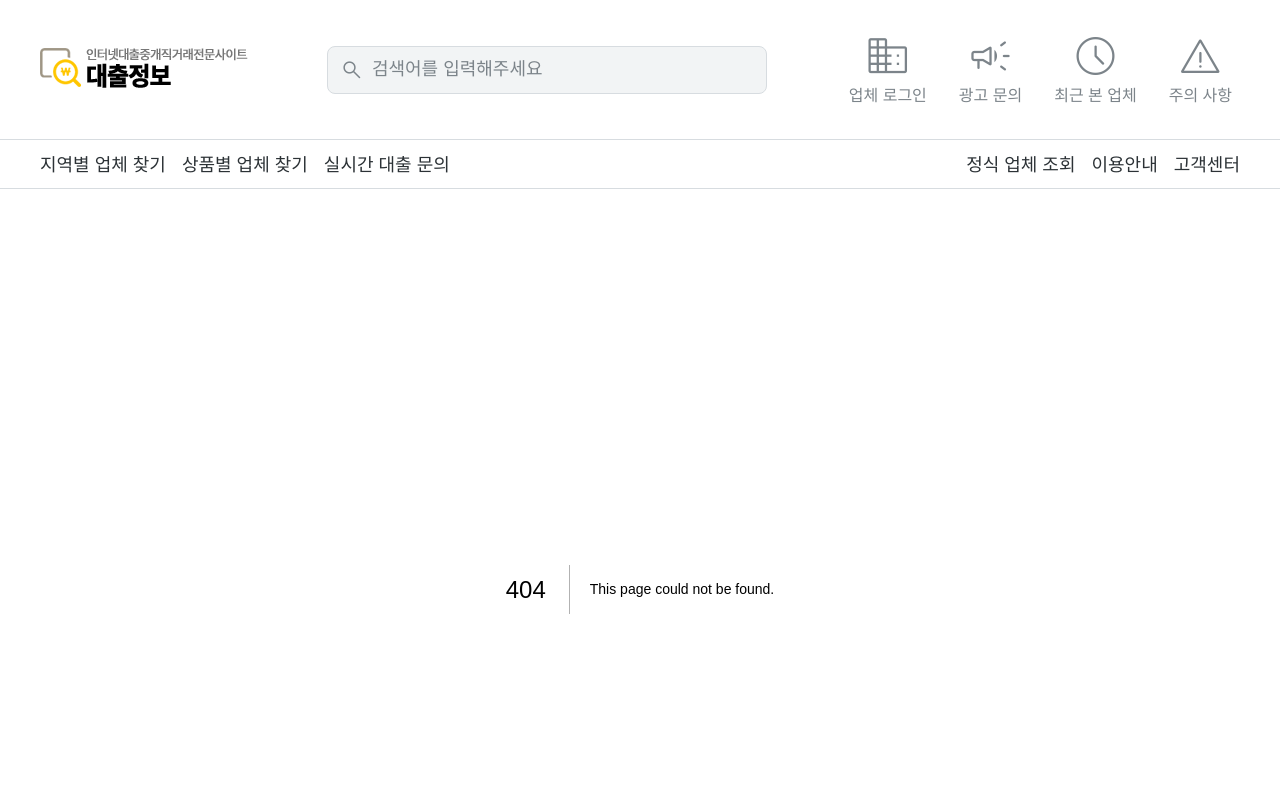
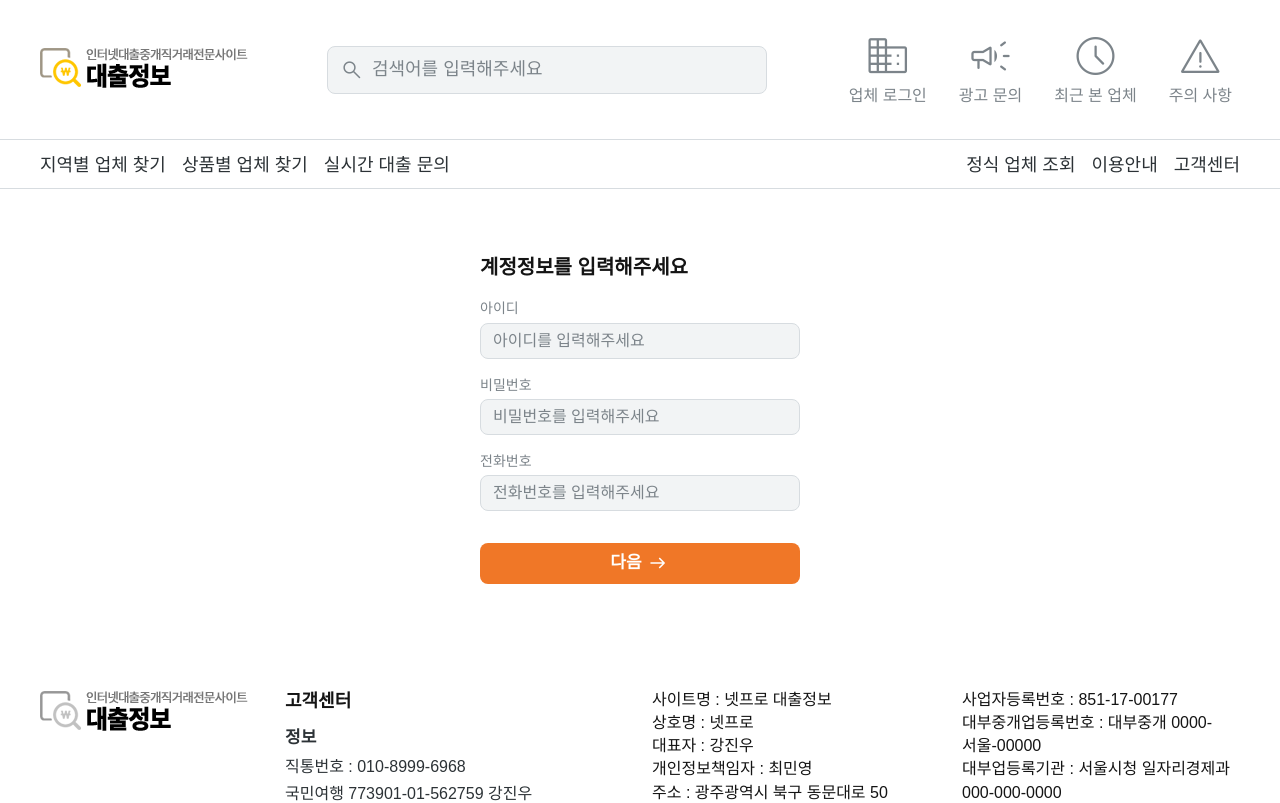
Before and after one commit to zegiha/loan_website, a Next.js app: page /register in a window 1280 px wide. Before the commit this address had no page. Shown: the top 803 px of the page. Built offline with nearby package versions, Linux system fonts and the light colour scheme.

Commit message:
feat: register 페이지 계정정보 페이지 제작

```diff
--- /dev/null
+++ b/app/register/page.tsx
@@ -0,0 +1,65 @@
+'use client'
+
+import {ReactText, useEffect, useState} from "react";
+import {IRegister_data, Register_data_context} from "@/features/register/context/register_data_context";
+import {useRouter} from "next/navigation";
+import Register_generic_user_info from "@/features/register/ui/Register_generic_user_info";
+
+export default function Register_page() {
+  const [id, setId] = useState<string>('');
+  const [password, setPassword] = useState<string>('');
+  const [phone, setPhone] = useState<string>('');
+
+  const [brokerage_number, setBrokerage_number] = useState<string>('');
+  const [brokerage_period, setBrokerage_period] = useState<string>('');
+  const [brokerage_registrar, setBrokerage_registrar] = useState<string>('');
+  const [brokerage_registration_certificate, setBrokerage_registration_certificate] = useState<File | null>(null);
+
+  const [company_name, setCompany_name] = useState<string>('');
+  const [company_phone, setCompany_phone] = useState<string>('');
+  const [company_location, setCompany_location] = useState<string>('');
+
+  const default_value: IRegister_data = {
+    id, setId,
+    password, setPassword,
+    phone, setPhone,
+    company_name, setCompany_name,
+    company_phone, setCompany_phone,
+    company_location, setCompany_location,
+    brokerage_number, setBrokerage_number,
+    brokerage_period, setBrokerage_period,
+    brokerage_registrar, setBrokerage_registrar,
+    brokerage_registration_certificate, setBrokerage_registration_certificate,
+  }
+
+  const [step, setStep] = useState<number>(0)
+
+  const router = useRouter()
+
+  useEffect(() => {
+    if(step >= 3) {
+      router.push('/login')
+    }
+  }, [step]);
+
+  return (
+    <Register_data_context.Provider value={default_value}>
+      <Switcher step={step} setStep={setStep}/>
+    </Register_data_context.Provider>
+  );
+}
+
+function Switcher({
+  step,
+  setStep
+}: {
+  step: number,
+  setStep: React.Dispatch<React.SetStateAction<number>>
+}) {
+  switch (step) {
+    case 0: return <Register_generic_user_info setStep={setStep}/>
+    case 1: return <></>
+    case 2: return <></>
+    default: throw new Error('register page switcher')
+  }
+}
--- /dev/null
+++ b/features/register/context/register_data_context.ts
@@ -0,0 +1,41 @@
+import React, {createContext, useContext} from "react";
+
+export interface IRegister_data {
+  id: string
+  setId: React.Dispatch<React.SetStateAction<string>>
+  password: string
+  setPassword: React.Dispatch<React.SetStateAction<string>>
+  phone: string
+  setPhone: React.Dispatch<React.SetStateAction<string>>
+
+  brokerage_number: string
+  setBrokerage_number: React.Dispatch<React.SetStateAction<string>>
+  brokerage_period: string
+  setBrokerage_period: React.Dispatch<React.SetStateAction<string>>
+  brokerage_registrar: string
+  setBrokerage_registrar: React.Dispatch<React.SetStateAction<string>>
+  brokerage_registration_certificate: File | null
+  setBrokerage_registration_certificate: React.Dispatch<React.SetStateAction<File | null>>
+
+  company_name: string
+  setCompany_name: React.Dispatch<React.SetStateAction<string>>
+  company_phone: string
+  setCompany_phone: React.Dispatch<React.SetStateAction<string>>
+  company_location: string
+  setCompany_location: React.Dispatch<React.SetStateAction<string>>
+}
+
+const Register_data_context = createContext<null | IRegister_data>(null)
+
+function useRegister_data() {
+  const context = useContext(Register_data_context);
+  if(context === null) {
+    throw new Error('useRegister_context')
+  }
+  return context
+}
+
+export {
+  Register_data_context,
+  useRegister_data
+}
--- /dev/null
+++ b/features/register/ui/Register_generic_user_info.tsx
@@ -0,0 +1,95 @@
+import InputSection from "@/components/molecules/Layout/inputSection/InputSection";
+import {Col, Row} from "@/components/atoms/layout";
+import Typo from "@/components/atoms/typo/Typo";
+import {BaseButton, BaseTextInput, button} from "@/components/molecules/inputs";
+import {useRegister_data} from "@/features/register/context/register_data_context";
+import React from "react";
+import {ArrowAltIcon} from "@/components/atoms/icons";
+import {formatting_phone_number, is_correct_id, is_correct_password, is_correct_phone_number} from "@/shared/helper";
+
+export default function Register_generic_user_info({
+  setStep
+}: {
+  setStep: React.Dispatch<React.SetStateAction<number>>
+}) {
+  const {
+    id, setId,
+    password, setPassword,
+    phone, setPhone,
+  } = useRegister_data()
+
+  const handleNext = () => {
+    let sw = true
+    if(sw) setId(prev => {
+      sw = is_correct_id(prev) && sw;
+      return prev
+    })
+    if(sw) setPassword(prev => {
+      sw = is_correct_password(prev) && sw;
+      return prev;
+    })
+    if(sw) setPhone(prev => {
+      sw = is_correct_phone_number(prev) && sw;
+      return prev;
+    })
+    if(sw) {
+      setStep(prev => prev + 1)
+    }
+  }
+
+  return (
+    <InputSection title={'계정정보를 입력해주세요'}>
+      <Col gap={32} width={'fill'}>
+        <Col gap={16} width={'fill'}>
+          <Col gap={4} width={'fill'}>
+            <Typo.Caption color={'dim'}>
+              아이디
+            </Typo.Caption>
+            <BaseTextInput
+              width={'fill'}
+              size={'normal'}
+              value={id}
+              onChangeAction={(v) => setId(v)}
+              placeholder={'아이디를 입력해주세요'}
+            />
+          </Col>
+          <Col gap={4} width={'fill'}>
+            <Typo.Caption color={'dim'}>
+              비밀번호
+            </Typo.Caption>
+            <BaseTextInput
+              width={'fill'}
+              size={'normal'}
+              value={password}
+              onChangeAction={(v) => setPassword(v)}
+              placeholder={'비밀번호를 입력해주세요'}
+            />
+          </Col>
+          <Col gap={4} width={'fill'}>
+            <Typo.Caption color={'dim'}>
+              전화번호
+            </Typo.Caption>
+            <BaseTextInput
+              width={'fill'}
+              size={'normal'}
+              value={phone}
+              onChangeAction={(v) => setPhone(formatting_phone_number(v))}
+              placeholder={'전화번호를 입력해주세요'}
+            />
+          </Col>
+        </Col>
+        <BaseButton
+          className={button.primary_button36}
+          onClick={() => handleNext()}
+        >
+          <Row gap={4} alignItems={'center'}>
+            <Typo.Contents emphasize color={'onPrimary'}>
+              다음
+            </Typo.Contents>
+            <ArrowAltIcon color={'white'}/>
+          </Row>
+        </BaseButton>
+      </Col>
+    </InputSection>
+  );
+}
--- /dev/null
+++ b/shared/helper/is_correct_id.ts
@@ -0,0 +1,13 @@
+export default function is_correct_id(v: string) {
+  if(v.length < 4) {
+    alert('id는 4글자 이상이어야합니다')
+    return false;
+  } else if(!/^[a-zA-Z]/.test(v)) {
+    alert('id는 영어로 시작해야합니다')
+    return false;
+  } else if(!/[a-zA-Z0-9]/g.test(v)) {
+    alert('id는 영어와 숫자로만 이루어져야합니다')
+    return false;
+  }
+  return true;
+}
--- /dev/null
+++ b/shared/helper/is_correct_password.ts
@@ -0,0 +1,15 @@
+export default function is_correct_password(v: string) {
+  console.log(v);
+  if(!/[a-zA-Z0-9!@#$%^&*()_+{}\[\]:;"'<>,.?/~`|\\-]+$/.test(v)) {
+    alert('비밀번호는 영어 소문자, 대문자, 특수문자로만 이루어져야합니다')
+  } else if(!/^.{8,}$/.test(v)) {
+    alert('비밀번호는 8글자 이상이어야합니다')
+  } else if(!/^[a-zA-Z]/.test(v)) {
+    alert('비밀번호는 영어로 시작되어야합니다')
+  } else if(!/^(?=.*[a-zA-Z])(?=.*\d)/.test(v)) {
+    alert('비밀번호에는 1개 이상의 영문자, 숫자가 필요합니다')
+  } else {
+    return true;
+  }
+  return false;
+}
--- /dev/null
+++ b/shared/helper/is_correct_phone_number.ts
@@ -0,0 +1,5 @@
+export default function is_correct_phone_number(text: string): boolean {
+  const numbers = text.replace(/[^0-9]/g, '')
+  return numbers.length === 11 &&
+    numbers.startsWith('010')
+}
```
